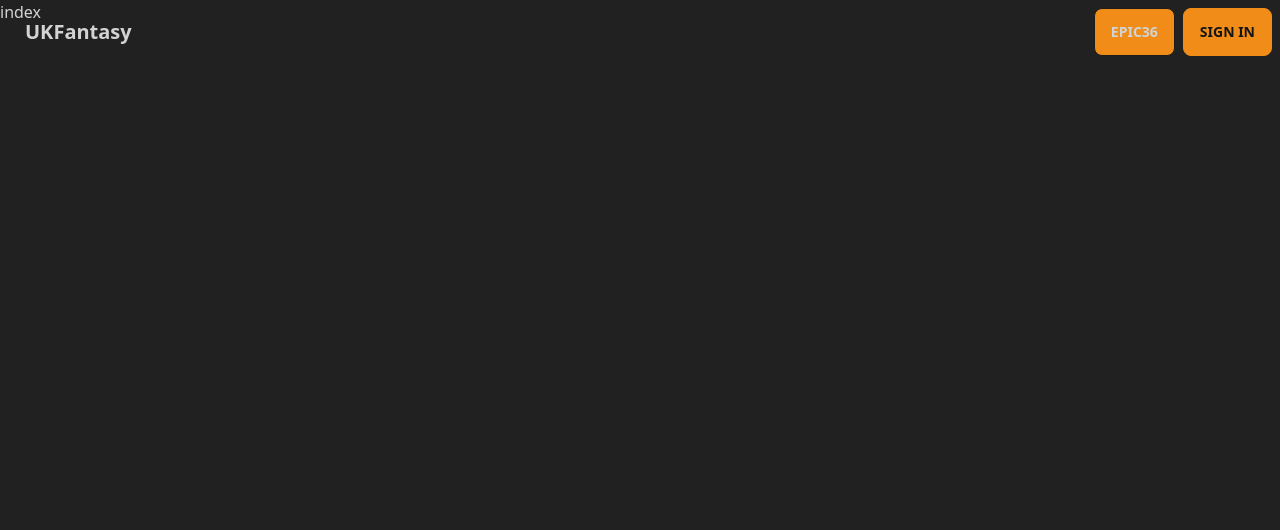
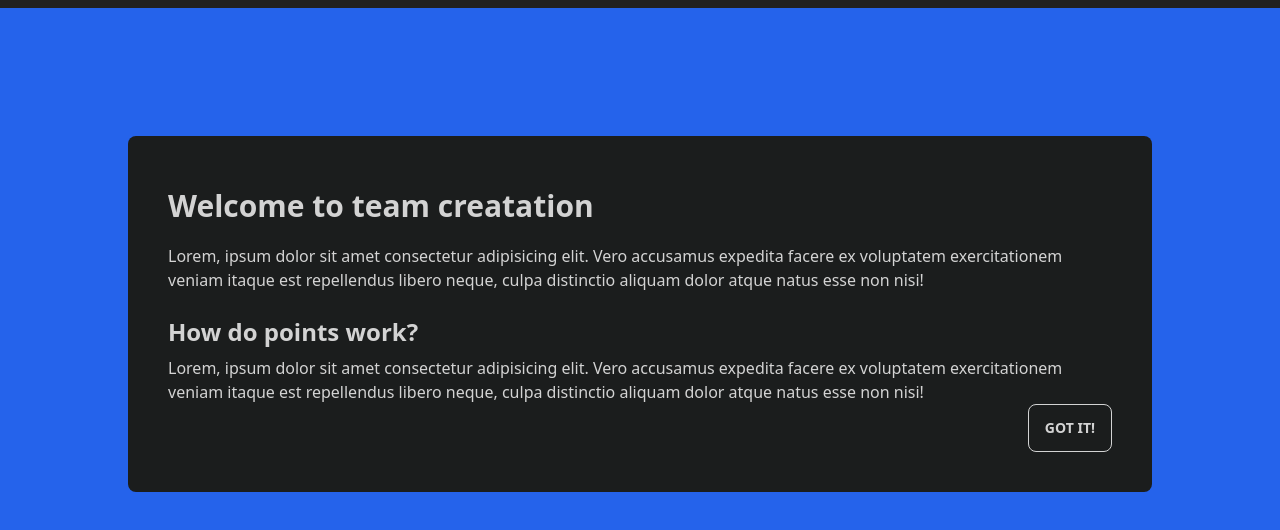
Before and after one commit to FlynnFc/UKFantasy, a Next.js app: page /create in a window 1280 px wide. Shown: the top 530 px of the page. Built offline with nearby package versions, Linux system fonts and the light colour scheme; no server answers.

Commit message:
Create create.tsx

```diff
--- /dev/null
+++ b/src/pages/create.tsx
@@ -0,0 +1,59 @@
+import { useSession } from "next-auth/react";
+import React, { useState } from "react";
+import NotSignedin from "../components/NotSignedin";
+
+const Create = () => {
+  const [introModal, setIntroModal] = useState(true);
+  const session = useSession();
+  console.log(session.data);
+  return (
+    <main className="container mt-2 flex max-h-screen flex-col items-start justify-start p-4">
+      {introModal && (
+        <div className="createModal fixed top-0 left-0 z-20 my-2 flex min-h-screen w-full items-start justify-center bg-info">
+          <div className="mt-32 w-[80%] rounded-lg bg-neutral p-10">
+            <h1 className="text-3xl font-bold leading-loose">
+              Welcome to team creatation
+            </h1>
+            <p className="mb-2 py-2">
+              Lorem, ipsum dolor sit amet consectetur adipisicing elit. Vero
+              accusamus expedita facere ex voluptatem exercitationem veniam
+              itaque est repellendus libero neque, culpa distinctio aliquam
+              dolor atque natus esse non nisi!
+            </p>
+            <h2 className="text-2xl font-bold leading-loose">
+              How do points work?
+            </h2>
+            <p>
+              Lorem, ipsum dolor sit amet consectetur adipisicing elit. Vero
+              accusamus expedita facere ex voluptatem exercitationem veniam
+              itaque est repellendus libero neque, culpa distinctio aliquam
+              dolor atque natus esse non nisi!
+            </p>
+            <div className="flex justify-end">
+              <button
+                onClick={() => setIntroModal(false)}
+                className="btn-outline btn"
+              >
+                Got it!
+              </button>
+            </div>
+          </div>
+        </div>
+      )}
+      {session.data ? (
+        <div className="mt-20">
+          <h1>TEST TITLE</h1>
+          <p>
+            Lorem ipsum dolor sit amet consectetur adipisicing elit. Aspernatur
+            alias cupiditate est nam in nihil eaque laboriosam delectus repellat
+            illo voluptate dignissimos accusantium eius maxime, natus dolor
+            velit! Accusantium, ea!
+          </p>
+        </div>
+      ) : (
+        <NotSignedin />
+      )}
+    </main>
+  );
+};
+export default Create;
```
